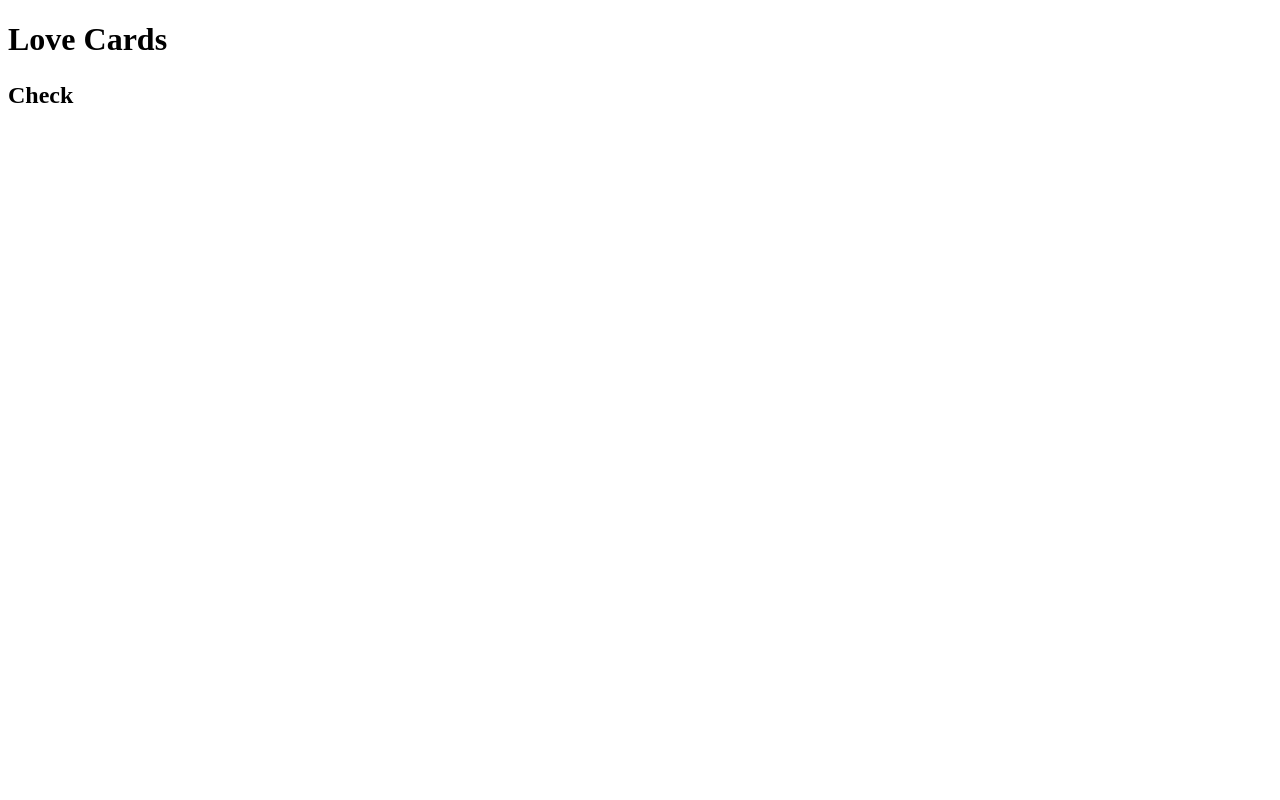
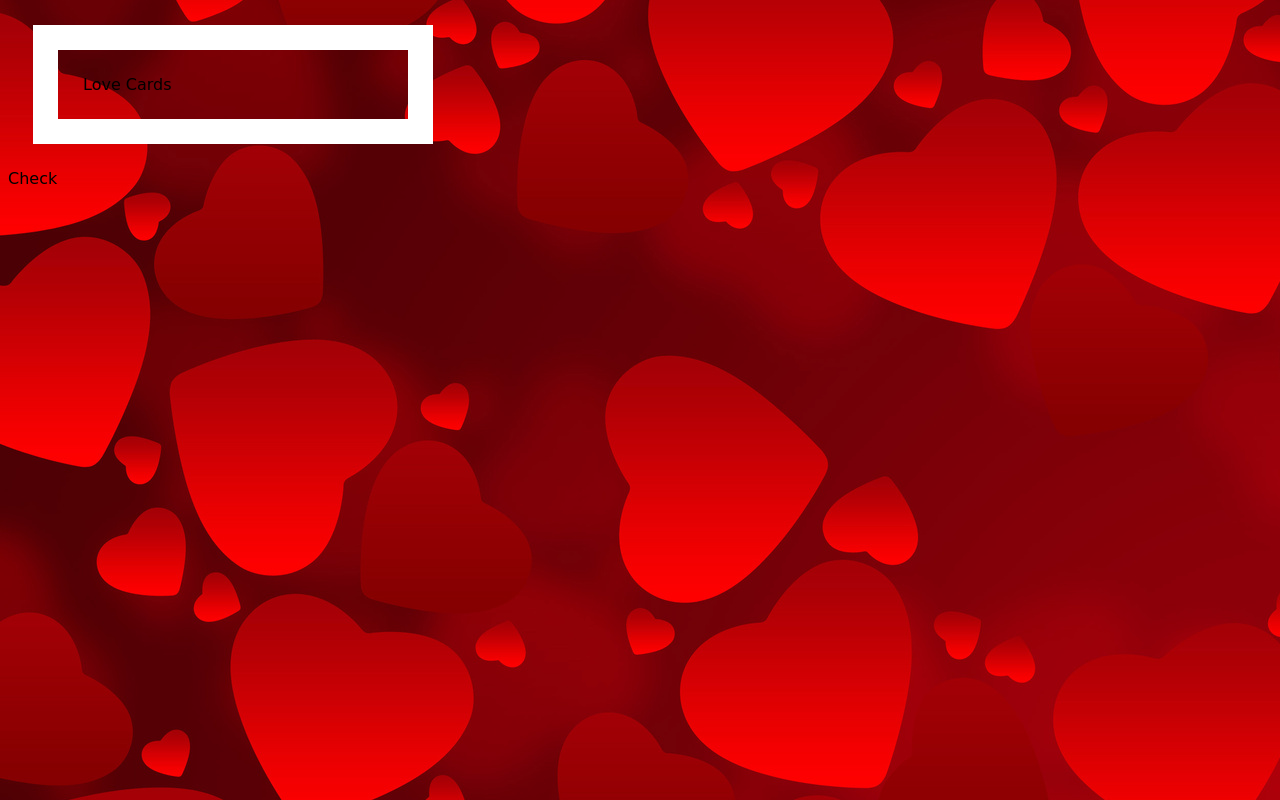
Before and after one commit to Mhutzel/hutzelvalentine, a plain HTML site: page love/lovefamily.html in a window 1280 px wide. Drawn offline with Linux system fonts and the light colour scheme.

Commit message:
added internal style sheet

```diff
--- a/love/lovefamily.html
+++ b/love/lovefamily.html
@@ -3,11 +3,28 @@
 <head>
 <meta name="viewport" content="width=device-width, initial-scale=1, shrink-to-fit=no" />
 <title> Love Cards </title>
+<style>
+body {
+  background-image: url("wallpaper.jpg");
+  font-family: cursive;
+}
+div {
+    width: 300px;
+    padding-top: 25px;
+    padding-bottom: 25px;
+    padding-right: 25px;
+    padding-left: 25px;
+    border: 25px solid white;
+    margin: 25px;
+
+}
+
+</style>
 </head>
 <body>
 
-<h1> Love Cards <h2>
-<p> Check
+<div> Love Cards </div>
+<p> Check </p>
 
 </body>
 </html>
--- a/style.css
+++ b/style.css
@@ -1,11 +1,11 @@
 body {
   background-color: pink;
-
-
+  font-family: cursive;
+  font-weight: bold;
 }
 
 h1 {
-  color: white;
+  color: red;
 
 }
 
```
Also changed, not shown: hate/hateso.html (+5 -1 lines), index.html (+1 -1 lines), love/wallpaper.jpg (added).
